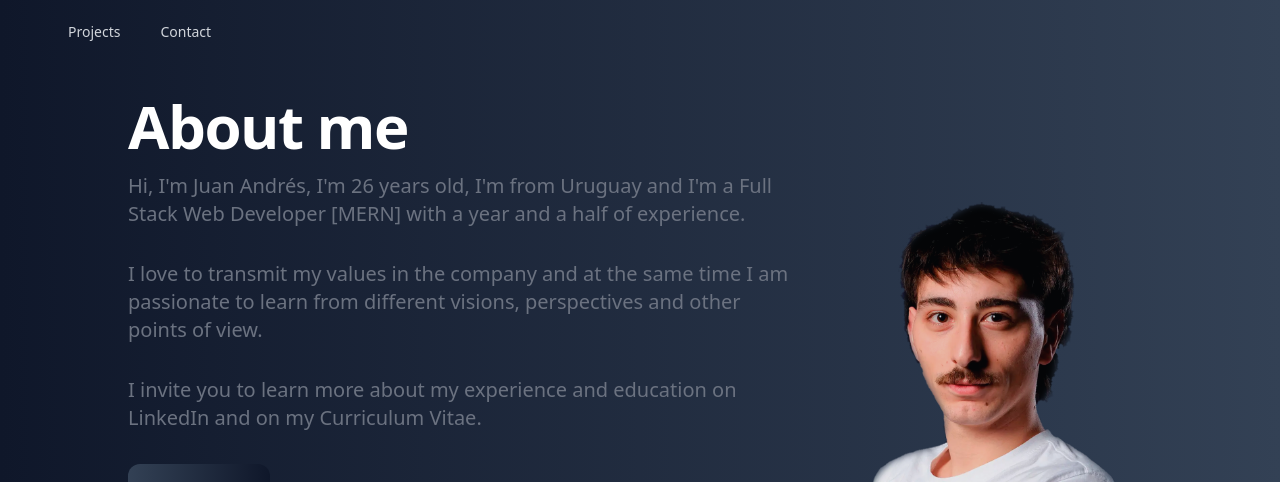
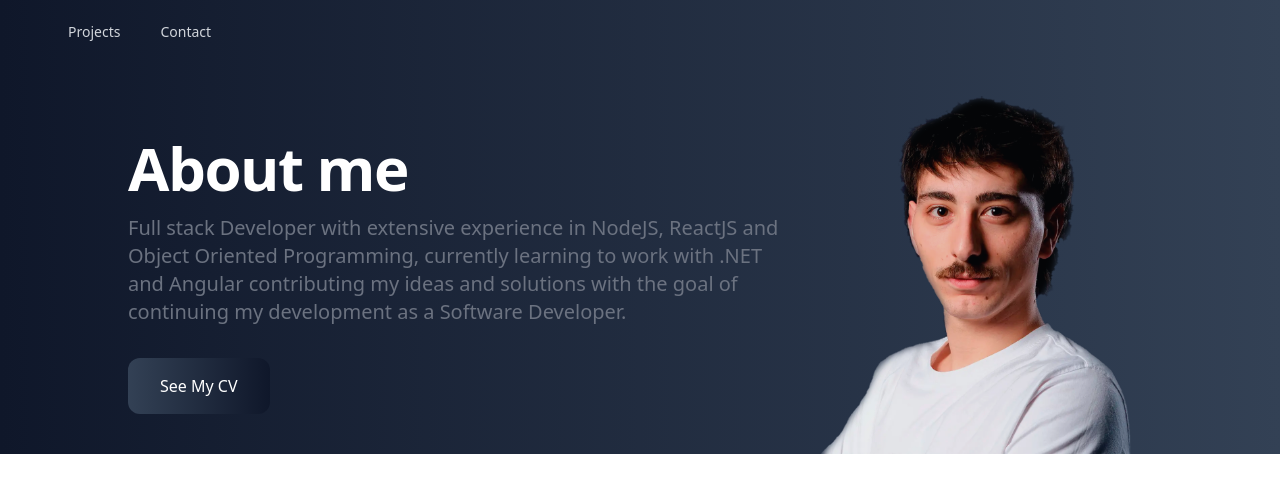
Before and after one commit to Juancapp/juancapp.github.io, a React (Vite) app: page / in a window 1280 px wide. Shown: the top 482 px of the page. Built offline with nearby package versions, Linux system fonts and the light colour scheme.

Commit message:
Update Presentation.tsx
change presentation

```diff
--- a/src/Components/Presentation/Presentation.tsx
+++ b/src/Components/Presentation/Presentation.tsx
@@ -14,16 +14,9 @@ const Presentation = () => {
           About me
         </h1>
         <p className="mb-6 font-light text-gray-500 lg:mb-8 md:text-lg lg:text-xl dark:text-gray-400">
-          Hi, I'm Juan Andrés, I'm {age} years old, I'm from Uruguay and I'm a
-          Full Stack Web Developer [MERN] with a year and a half of experience.
-        </p>
-        <p className="mb-6 font-light text-gray-500 lg:mb-8 md:text-lg lg:text-xl dark:text-gray-400">
-          I love to transmit my values in the company and at the same time I am
-          passionate to learn from different visions, perspectives and other
-          points of view.
-        </p>
-        <p className="mb-6 font-light text-gray-500 lg:mb-8 md:text-lg lg:text-xl dark:text-gray-400">
-        I invite you to learn more about my experience and education on LinkedIn and on my Curriculum Vitae.
+          Full stack Developer with extensive experience in NodeJS, ReactJS and
+Object Oriented Programming, currently learning to work with .NET and Angular contributing my ideas and solutions with
+the goal of continuing my development as a Software Developer.
         </p>
         <a
           href="https://drive.google.com/file/d/1vuz-GOZIqK5Rw20D4cYQZ3uLoGoFd6d4/view?usp=sharing"
```
